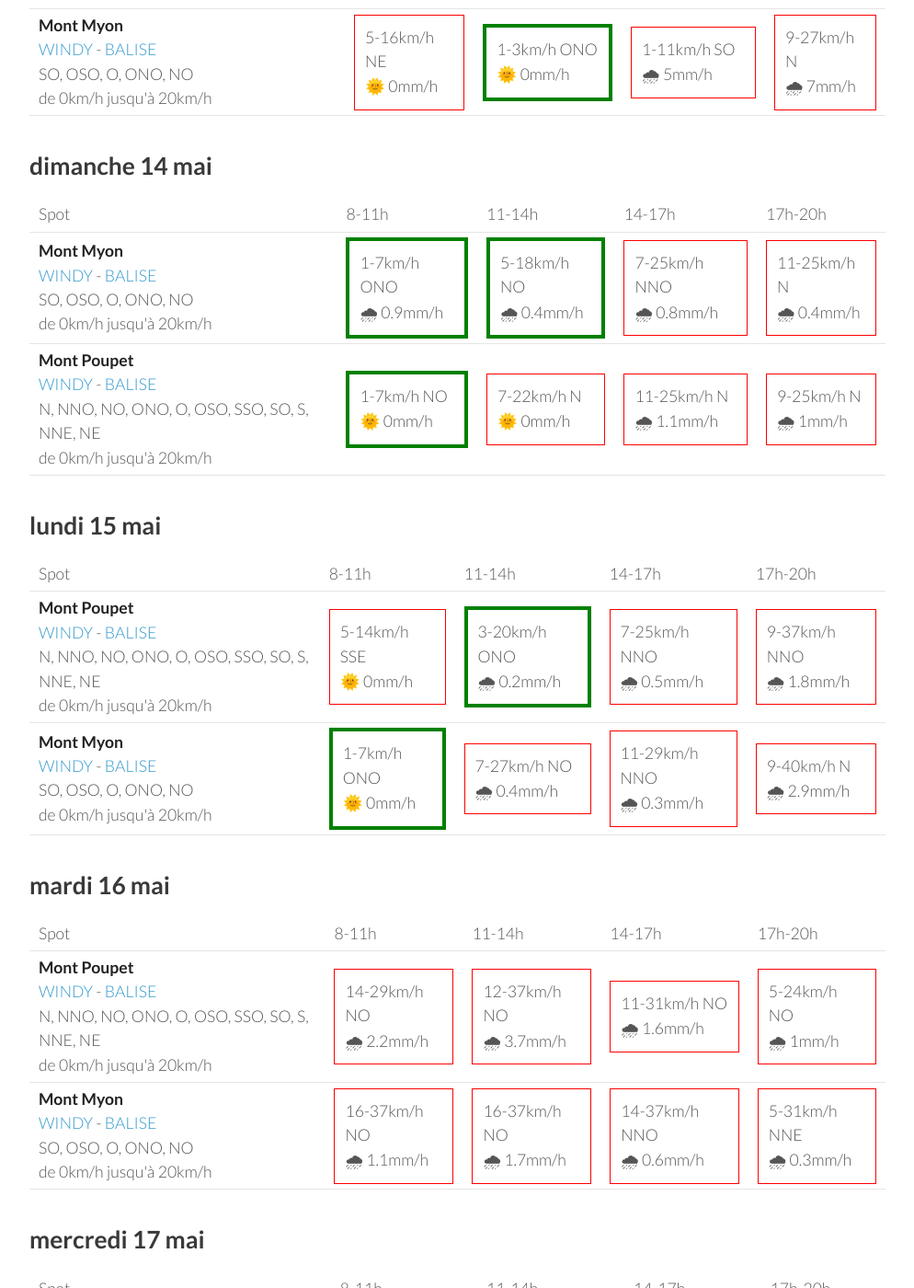
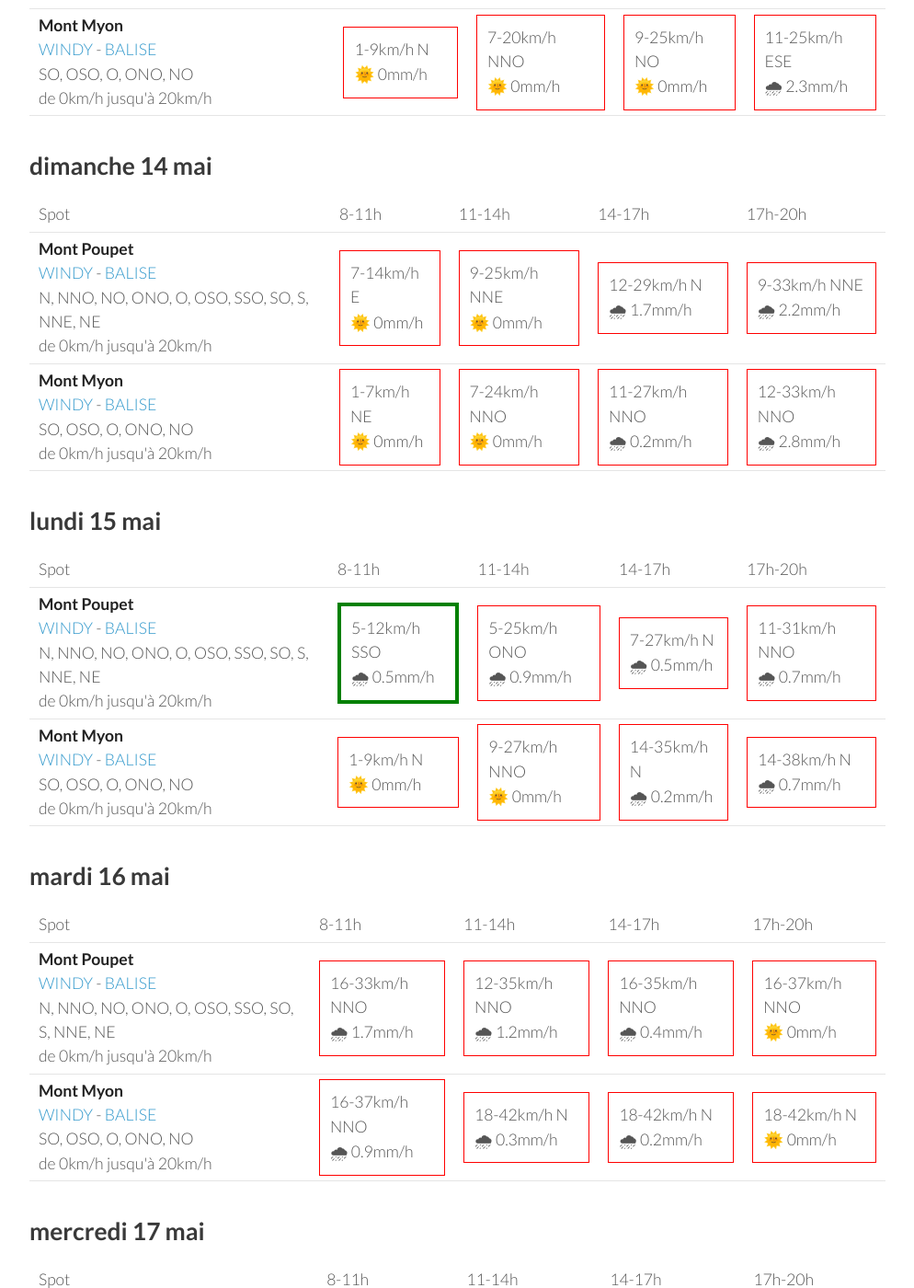
Before and after one commit to parapente-dans-le-nord/parapente-dans-le-nord.github.io, a Jekyll site: the page built from jura.markdown, in a window 1280 px wide and 1400 px high, scrolled down 886 px. Shown: the whole window at 92% size, without its empty margins (26-1020 px from the left). Built offline with Jekyll 4.4.1, drawn with Linux system fonts in a browser that asks for light colours; some of the changed text lies outside the part shown.

Commit message:
update index.markdown

```diff
--- a/jura.markdown
+++ b/jura.markdown
@@ -25,18 +25,18 @@ page mise à jour le vendredi 12 mai 17:20
         <td><strong>Mont Poupet</strong><br><a href="https://windy.com/46.970/5.876?46.541,5.876,8">WINDY</a> - <span class=""><a href="http://www.balisemeteo.com/balise.php?idBalise=92">BALISE</a> </span><br> <span class="vent-favorable">N, NNO, NO, ONO, O, OSO, SSO, SO, S, NNE, NE</span><br><span class="force-vent">de 0km/h jusqu'à 20km/h</span> </td>
 
             <td><div class="not-flyable"><p>0-0km/h NA</p><p>🌧️ 0mm/h</p></div></td>
-            <td><div class="flyable"><p>7-18km/h NNO</p><p>🌞 0mm/h</p></div></td>
-            <td><div class="not-flyable"><p>11-27km/h N</p><p>🌞 0mm/h</p></div></td>
-            <td><div class="not-flyable"><p>12-33km/h N</p><p>🌞 0mm/h</p></div></td>
+            <td><div class="not-flyable"><p>0-0km/h NA</p><p>🌧️ 0mm/h</p></div></td>
+            <td><div class="not-flyable"><p>0-0km/h NA</p><p>🌧️ 0mm/h</p></div></td>
+            <td><div class="not-flyable"><p>9-29km/h NNE</p><p>🌞 0mm/h</p></div></td>
 
     </tr>
 <tr>
         <td><strong>Mont Myon</strong><br><a href="https://windy.com/46.331/5.397?45.898,5.394,8,m:eWoagj8">WINDY</a> - <span class=""><a href="http://www.balisemeteo.com/balise.php?idBalise=70">BALISE</a> </span><br> <span class="vent-favorable">SO, OSO, O, ONO, NO</span><br><span class="force-vent">de 0km/h jusqu'à 20km/h</span> </td>
 
             <td><div class="not-flyable"><p>0-0km/h NA</p><p>🌧️ 0mm/h</p></div></td>
-            <td><div class="not-flyable"><p>9-22km/h N</p><p>🌞 0mm/h</p></div></td>
-            <td><div class="not-flyable"><p>11-31km/h N</p><p>🌞 0mm/h</p></div></td>
-            <td><div class="not-flyable"><p>9-27km/h NNE</p><p>🌞 0mm/h</p></div></td>
+            <td><div class="not-flyable"><p>0-0km/h NA</p><p>🌧️ 0mm/h</p></div></td>
+            <td><div class="not-flyable"><p>0-0km/h NA</p><p>🌧️ 0mm/h</p></div></td>
+            <td><div class="not-flyable"><p>11-40km/h N</p><p>🌧 0.2mm/h</p></div></td>
 
     </tr>
 
@@ -58,20 +58,20 @@ page mise à jour le vendredi 12 mai 17:20
 <tr>
         <td><strong>Mont Poupet</strong><br><a href="https://windy.com/46.970/5.876?46.541,5.876,8">WINDY</a> - <span class=""><a href="http://www.balisemeteo.com/balise.php?idBalise=92">BALISE</a> </span><br> <span class="vent-favorable">N, NNO, NO, ONO, O, OSO, SSO, SO, S, NNE, NE</span><br><span class="force-vent">de 0km/h jusqu'à 20km/h</span> </td>
 
-            <td><div class="flyable"><p>3-7km/h NE</p><p>🌞 0mm/h</p></div></td>
-            <td><div class="flyable"><p>5-14km/h NNO</p><p>🌞 0mm/h</p></div></td>
-            <td><div class="not-flyable"><p>9-25km/h NNO</p><p>🌧 0.4mm/h</p></div></td>
-            <td><div class="not-flyable"><p>5-29km/h E</p><p>🌞 0mm/h</p></div></td>
+            <td><div class="flyable"><p>1-11km/h NE</p><p>🌞 0mm/h</p></div></td>
+            <td><div class="flyable"><p>5-14km/h NNO</p><p>🌧 0.3mm/h</p></div></td>
+            <td><div class="not-flyable"><p>12-31km/h N</p><p>🌞 0mm/h</p></div></td>
+            <td><div class="not-flyable"><p>9-31km/h N</p><p>🌞 0mm/h</p></div></td>
 
 
     </tr>
 <tr>
         <td><strong>Mont Myon</strong><br><a href="https://windy.com/46.331/5.397?45.898,5.394,8,m:eWoagj8">WINDY</a> - <span class=""><a href="http://www.balisemeteo.com/balise.php?idBalise=70">BALISE</a> </span><br> <span class="vent-favorable">SO, OSO, O, ONO, NO</span><br><span class="force-vent">de 0km/h jusqu'à 20km/h</span> </td>
 
-            <td><div class="not-flyable"><p>5-16km/h NE</p><p>🌞 0mm/h</p></div></td>
-            <td><div class="flyable"><p>1-3km/h ONO</p><p>🌞 0mm/h</p></div></td>
-            <td><div class="not-flyable"><p>1-11km/h SO</p><p>🌧 5mm/h</p></div></td>
-            <td><div class="not-flyable"><p>9-27km/h N</p><p>🌧 7mm/h</p></div></td>
+            <td><div class="not-flyable"><p>1-9km/h N</p><p>🌞 0mm/h</p></div></td>
+            <td><div class="not-flyable"><p>7-20km/h NNO</p><p>🌞 0mm/h</p></div></td>
+            <td><div class="not-flyable"><p>9-25km/h NO</p><p>🌞 0mm/h</p></div></td>
+            <td><div class="not-flyable"><p>11-25km/h ESE</p><p>🌧 2.3mm/h</p></div></td>
 
 
     </tr>
@@ -92,22 +92,22 @@ page mise à jour le vendredi 12 mai 17:20
       <td>17h-20h</td>
     </tr>
 <tr>
-        <td><strong>Mont Myon</strong><br><a href="https://windy.com/46.331/5.397?45.898,5.394,8,m:eWoagj8">WINDY</a> - <span class=""><a href="http://www.balisemeteo.com/balise.php?idBalise=70">BALISE</a> </span><br> <span class="vent-favorable">SO, OSO, O, ONO, NO</span><br><span class="force-vent">de 0km/h jusqu'à 20km/h</span> </td>
+        <td><strong>Mont Poupet</strong><br><a href="https://windy.com/46.970/5.876?46.541,5.876,8">WINDY</a> - <span class=""><a href="http://www.balisemeteo.com/balise.php?idBalise=92">BALISE</a> </span><br> <span class="vent-favorable">N, NNO, NO, ONO, O, OSO, SSO, SO, S, NNE, NE</span><br><span class="force-vent">de 0km/h jusqu'à 20km/h</span> </td>
 
-            <td><div class="flyable"><p>1-7km/h ONO</p><p>🌧 0.9mm/h</p></div></td>
-            <td><div class="flyable"><p>5-18km/h NO</p><p>🌧 0.4mm/h</p></div></td>
-            <td><div class="not-flyable"><p>7-25km/h NNO</p><p>🌧 0.8mm/h</p></div></td>
-            <td><div class="not-flyable"><p>11-25km/h N</p><p>🌧 0.4mm/h</p></div></td>
+            <td><div class="not-flyable"><p>7-14km/h E</p><p>🌞 0mm/h</p></div></td>
+            <td><div class="not-flyable"><p>9-25km/h NNE</p><p>🌞 0mm/h</p></div></td>
+            <td><div class="not-flyable"><p>12-29km/h N</p><p>🌧 1.7mm/h</p></div></td>
+            <td><div class="not-flyable"><p>9-33km/h NNE</p><p>🌧 2.2mm/h</p></div></td>
 
 
     </tr>
 <tr>
-        <td><strong>Mont Poupet</strong><br><a href="https://windy.com/46.970/5.876?46.541,5.876,8">WINDY</a> - <span class=""><a href="http://www.balisemeteo.com/balise.php?idBalise=92">BALISE</a> </span><br> <span class="vent-favorable">N, NNO, NO, ONO, O, OSO, SSO, SO, S, NNE, NE</span><br><span class="force-vent">de 0km/h jusqu'à 20km/h</span> </td>
+        <td><strong>Mont Myon</strong><br><a href="https://windy.com/46.331/5.397?45.898,5.394,8,m:eWoagj8">WINDY</a> - <span class=""><a href="http://www.balisemeteo.com/balise.php?idBalise=70">BALISE</a> </span><br> <span class="vent-favorable">SO, OSO, O, ONO, NO</span><br><span class="force-vent">de 0km/h jusqu'à 20km/h</span> </td>
 
-            <td><div class="flyable"><p>1-7km/h NO</p><p>🌞 0mm/h</p></div></td>
-            <td><div class="not-flyable"><p>7-22km/h N</p><p>🌞 0mm/h</p></div></td>
-            <td><div class="not-flyable"><p>11-25km/h N</p><p>🌧 1.1mm/h</p></div></td>
-            <td><div class="not-flyable"><p>9-25km/h N</p><p>🌧 1mm/h</p></div></td>
+            <td><div class="not-flyable"><p>1-7km/h NE</p><p>🌞 0mm/h</p></div></td>
+            <td><div class="not-flyable"><p>7-24km/h NNO</p><p>🌞 0mm/h</p></div></td>
+            <td><div class="not-flyable"><p>11-27km/h NNO</p><p>🌧 0.2mm/h</p></div></td>
+            <td><div class="not-flyable"><p>12-33km/h NNO</p><p>🌧 2.8mm/h</p></div></td>
 
 
     </tr>
@@ -130,20 +130,20 @@ page mise à jour le vendredi 12 mai 17:20
 <tr>
         <td><strong>Mont Poupet</strong><br><a href="https://windy.com/46.970/5.876?46.541,5.876,8">WINDY</a> - <span class=""><a href="http://www.balisemeteo.com/balise.php?idBalise=92">BALISE</a> </span><br> <span class="vent-favorable">N, NNO, NO, ONO, O, OSO, SSO, SO, S, NNE, NE</span><br><span class="force-vent">de 0km/h jusqu'à 20km/h</span> </td>
 
-            <td><div class="not-flyable"><p>5-14km/h SSE</p><p>🌞 0mm/h</p></div></td>
-            <td><div class="flyable"><p>3-20km/h ONO</p><p>🌧 0.2mm/h</p></div></td>
-            <td><div class="not-flyable"><p>7-25km/h NNO</p><p>🌧 0.5mm/h</p></div></td>
-            <td><div class="not-flyable"><p>9-37km/h NNO</p><p>🌧 1.8mm/h</p></div></td>
+            <td><div class="flyable"><p>5-12km/h SSO</p><p>🌧 0.5mm/h</p></div></td>
+            <td><div class="not-flyable"><p>5-25km/h ONO</p><p>🌧 0.9mm/h</p></div></td>
+            <td><div class="not-flyable"><p>7-27km/h N</p><p>🌧 0.5mm/h</p></div></td>
+            <td><div class="not-flyable"><p>11-31km/h NNO</p><p>🌧 0.7mm/h</p></div></td>
 
 
     </tr>
 <tr>
         <td><strong>Mont Myon</strong><br><a href="https://windy.com/46.331/5.397?45.898,5.394,8,m:eWoagj8">WINDY</a> - <span class=""><a href="http://www.balisemeteo.com/balise.php?idBalise=70">BALISE</a> </span><br> <span class="vent-favorable">SO, OSO, O, ONO, NO</span><br><span class="force-vent">de 0km/h jusqu'à 20km/h</span> </td>
 
-            <td><div class="flyable"><p>1-7km/h ONO</p><p>🌞 0mm/h</p></div></td>
-            <td><div class="not-flyable"><p>7-27km/h NO</p><p>🌧 0.4mm/h</p></div></td>
-            <td><div class="not-flyable"><p>11-29km/h NNO</p><p>🌧 0.3mm/h</p></div></td>
-            <td><div class="not-flyable"><p>9-40km/h N</p><p>🌧 2.9mm/h</p></div></td>
+            <td><div class="not-flyable"><p>1-9km/h N</p><p>🌞 0mm/h</p></div></td>
+            <td><div class="not-flyable"><p>9-27km/h NNO</p><p>🌞 0mm/h</p></div></td>
+            <td><div class="not-flyable"><p>14-35km/h N</p><p>🌧 0.2mm/h</p></div></td>
+            <td><div class="not-flyable"><p>14-38km/h N</p><p>🌧 0.7mm/h</p></div></td>
 
 
     </tr>
@@ -166,20 +166,20 @@ page mise à jour le vendredi 12 mai 17:20
 <tr>
         <td><strong>Mont Poupet</strong><br><a href="https://windy.com/46.970/5.876?46.541,5.876,8">WINDY</a> - <span class=""><a href="http://www.balisemeteo.com/balise.php?idBalise=92">BALISE</a> </span><br> <span class="vent-favorable">N, NNO, NO, ONO, O, OSO, SSO, SO, S, NNE, NE</span><br><span class="force-vent">de 0km/h jusqu'à 20km/h</span> </td>
 
-            <td><div class="not-flyable"><p>14-29km/h NO</p><p>🌧 2.2mm/h</p></div></td>
-            <td><div class="not-flyable"><p>12-37km/h NO</p><p>🌧 3.7mm/h</p></div></td>
-            <td><div class="not-flyable"><p>11-31km/h NO</p><p>🌧 1.6mm/h</p></div></td>
-            <td><div class="not-flyable"><p>5-24km/h NO</p><p>🌧 1mm/h</p></div></td>
+            <td><div class="not-flyable"><p>16-33km/h NNO</p><p>🌧 1.7mm/h</p></div></td>
+            <td><div class="not-flyable"><p>12-35km/h NNO</p><p>🌧 1.2mm/h</p></div></td>
+            <td><div class="not-flyable"><p>16-35km/h NNO</p><p>🌧 0.4mm/h</p></div></td>
+            <td><div class="not-flyable"><p>16-37km/h NNO</p><p>🌞 0mm/h</p></div></td>
 
 
     </tr>
 <tr>
         <td><strong>Mont Myon</strong><br><a href="https://windy.com/46.331/5.397?45.898,5.394,8,m:eWoagj8">WINDY</a> - <span class=""><a href="http://www.balisemeteo.com/balise.php?idBalise=70">BALISE</a> </span><br> <span class="vent-favorable">SO, OSO, O, ONO, NO</span><br><span class="force-vent">de 0km/h jusqu'à 20km/h</span> </td>
 
-            <td><div class="not-flyable"><p>16-37km/h NO</p><p>🌧 1.1mm/h</p></div></td>
-            <td><div class="not-flyable"><p>16-37km/h NO</p><p>🌧 1.7mm/h</p></div></td>
-            <td><div class="not-flyable"><p>14-37km/h NNO</p><p>🌧 0.6mm/h</p></div></td>
-            <td><div class="not-flyable"><p>5-31km/h NNE</p><p>🌧 0.3mm/h</p></div></td>
+            <td><div class="not-flyable"><p>16-37km/h NNO</p><p>🌧 0.9mm/h</p></div></td>
+            <td><div class="not-flyable"><p>18-42km/h N</p><p>🌧 0.3mm/h</p></div></td>
+            <td><div class="not-flyable"><p>18-42km/h N</p><p>🌧 0.2mm/h</p></div></td>
+            <td><div class="not-flyable"><p>18-42km/h N</p><p>🌞 0mm/h</p></div></td>
 
 
     </tr>
@@ -202,20 +202,20 @@ page mise à jour le vendredi 12 mai 17:20
 <tr>
         <td><strong>Mont Poupet</strong><br><a href="https://windy.com/46.970/5.876?46.541,5.876,8">WINDY</a> - <span class=""><a href="http://www.balisemeteo.com/balise.php?idBalise=92">BALISE</a> </span><br> <span class="vent-favorable">N, NNO, NO, ONO, O, OSO, SSO, SO, S, NNE, NE</span><br><span class="force-vent">de 0km/h jusqu'à 20km/h</span> </td>
 
-            <td><div class="flyable"><p>5-14km/h NNO</p><p>🌧 2.1mm/h</p></div></td>
-            <td><div class="flyable"><p>5-16km/h ONO</p><p>🌧 0.7mm/h</p></div></td>
-            <td><div class="flyable"><p>5-20km/h NO</p><p>🌧 0.3mm/h</p></div></td>
-            <td><div class="flyable"><p>7-20km/h N</p><p>🌞 0mm/h</p></div></td>
+            <td><div class="flyable"><p>9-20km/h NNE</p><p>🌞 0mm/h</p></div></td>
+            <td><div class="not-flyable"><p>12-31km/h NNE</p><p>🌧 0.2mm/h</p></div></td>
+            <td><div class="not-flyable"><p>16-35km/h NNE</p><p>🌧 0.2mm/h</p></div></td>
+            <td><div class="not-flyable"><p>18-38km/h NNE</p><p>🌞 0mm/h</p></div></td>
 
 
     </tr>
 <tr>
         <td><strong>Mont Myon</strong><br><a href="https://windy.com/46.331/5.397?45.898,5.394,8,m:eWoagj8">WINDY</a> - <span class=""><a href="http://www.balisemeteo.com/balise.php?idBalise=70">BALISE</a> </span><br> <span class="vent-favorable">SO, OSO, O, ONO, NO</span><br><span class="force-vent">de 0km/h jusqu'à 20km/h</span> </td>
 
-            <td><div class="flyable"><p>9-18km/h NO</p><p>🌧 0.7mm/h</p></div></td>
-            <td><div class="not-flyable"><p>5-20km/h NNO</p><p>🌧 0.4mm/h</p></div></td>
-            <td><div class="flyable"><p>5-18km/h NO</p><p>🌧 0.3mm/h</p></div></td>
-            <td><div class="not-flyable"><p>9-24km/h N</p><p>🌞 0mm/h</p></div></td>
+            <td><div class="not-flyable"><p>11-22km/h N</p><p>🌞 0mm/h</p></div></td>
+            <td><div class="not-flyable"><p>14-33km/h N</p><p>🌧 0.3mm/h</p></div></td>
+            <td><div class="not-flyable"><p>16-35km/h N</p><p>🌞 0mm/h</p></div></td>
+            <td><div class="not-flyable"><p>16-35km/h N</p><p>🌞 0mm/h</p></div></td>
 
 
     </tr>
```
Also changed, not shown: other parts of jura.markdown (+1 -1 lines).
